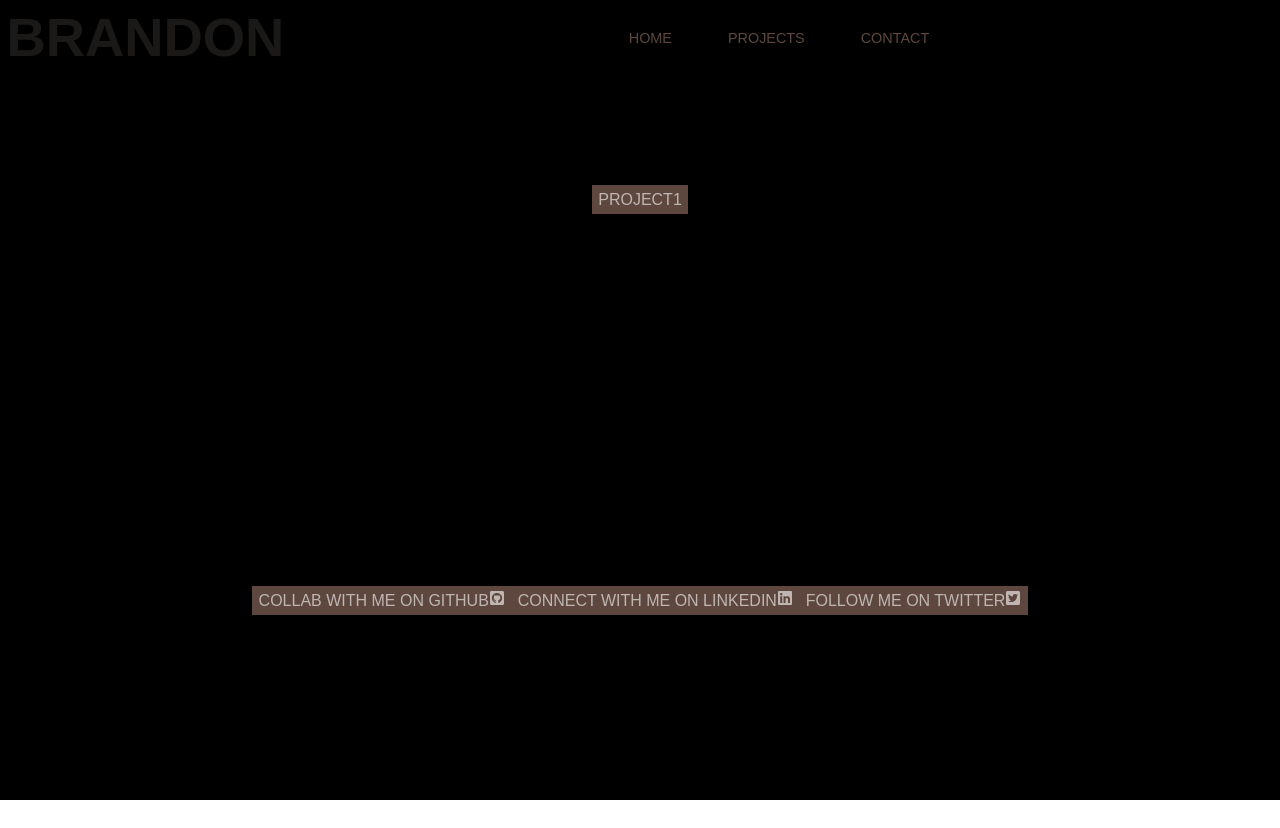
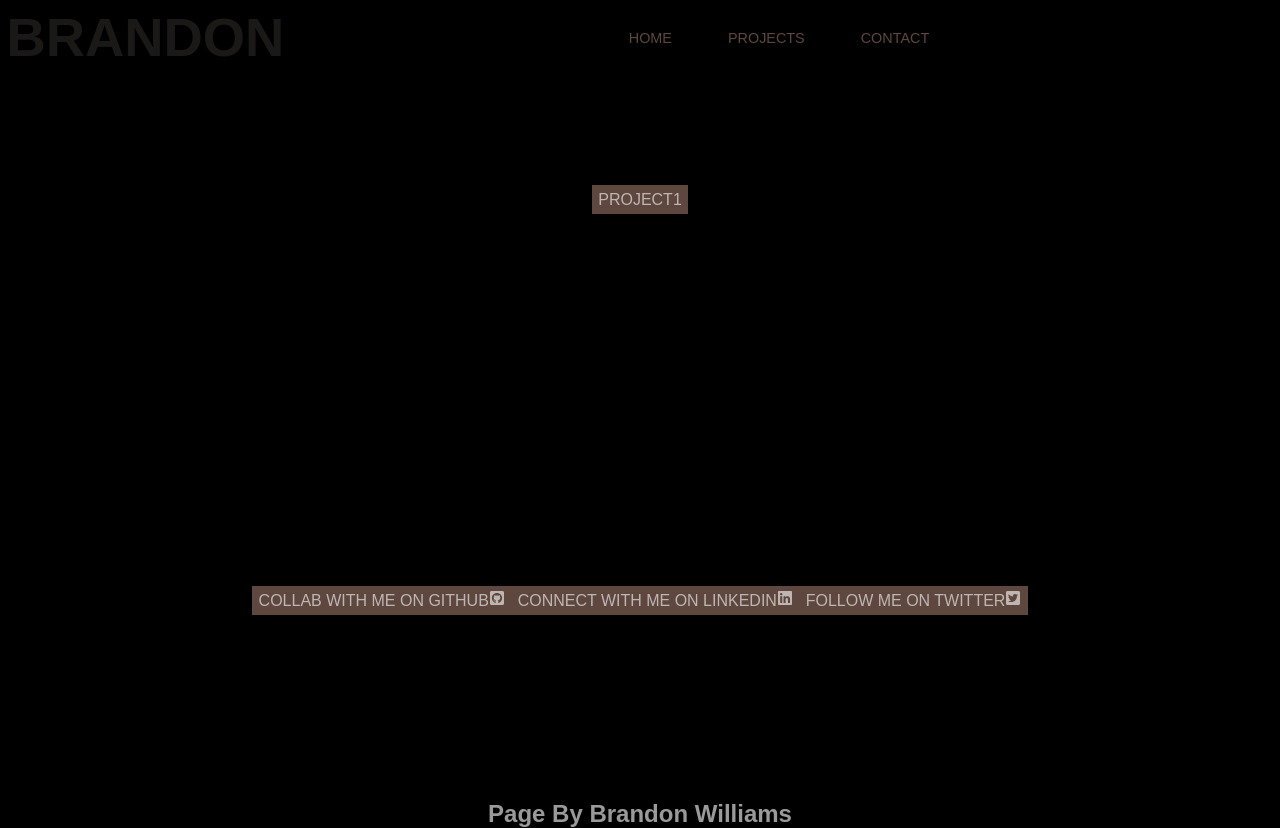
Before and after one commit to brandonawilliams1/brandon-profile, a React (Create React App) app: page /works in a window 1280 px wide. Before the commit the page ends 800 px from the top, so only its background shows below. Built offline with nearby package versions, Linux system fonts and the light colour scheme; the HTML template or start-up script is replaced by a standard one.

Commit message:
removed footer from home comp moved to app

```diff
--- a/src/App.js
+++ b/src/App.js
@@ -1,6 +1,7 @@
 import { Routes, Route } from "react-router-dom";
 import "./App.css";
-import Header from './components/Header'
+import Header from './components/Header';
+import Footer from './components/Footer';
 // import React from 'react';
 
 import Info from "./components/Info";
@@ -18,6 +19,7 @@ function App() {
           <Route path="/works" element={<Works />} />
           <Route path="/contact" element={<Contact />} />
         </Routes>
+        <Footer />
       </>
     </div>
   );
--- a/src/components/Info.js
+++ b/src/components/Info.js
@@ -3,7 +3,7 @@ import './styles/Info.css';
 import Header from './Header';
 import Section from './Section';
 import Testimonials from './Testimonials';
-import Footer from './Footer';
+
 
 
 
@@ -39,7 +39,6 @@ export default function Info(){
                 </div>
             </div>
             <Testimonials />
-            <Footer />
         </>
     )
 }
```
